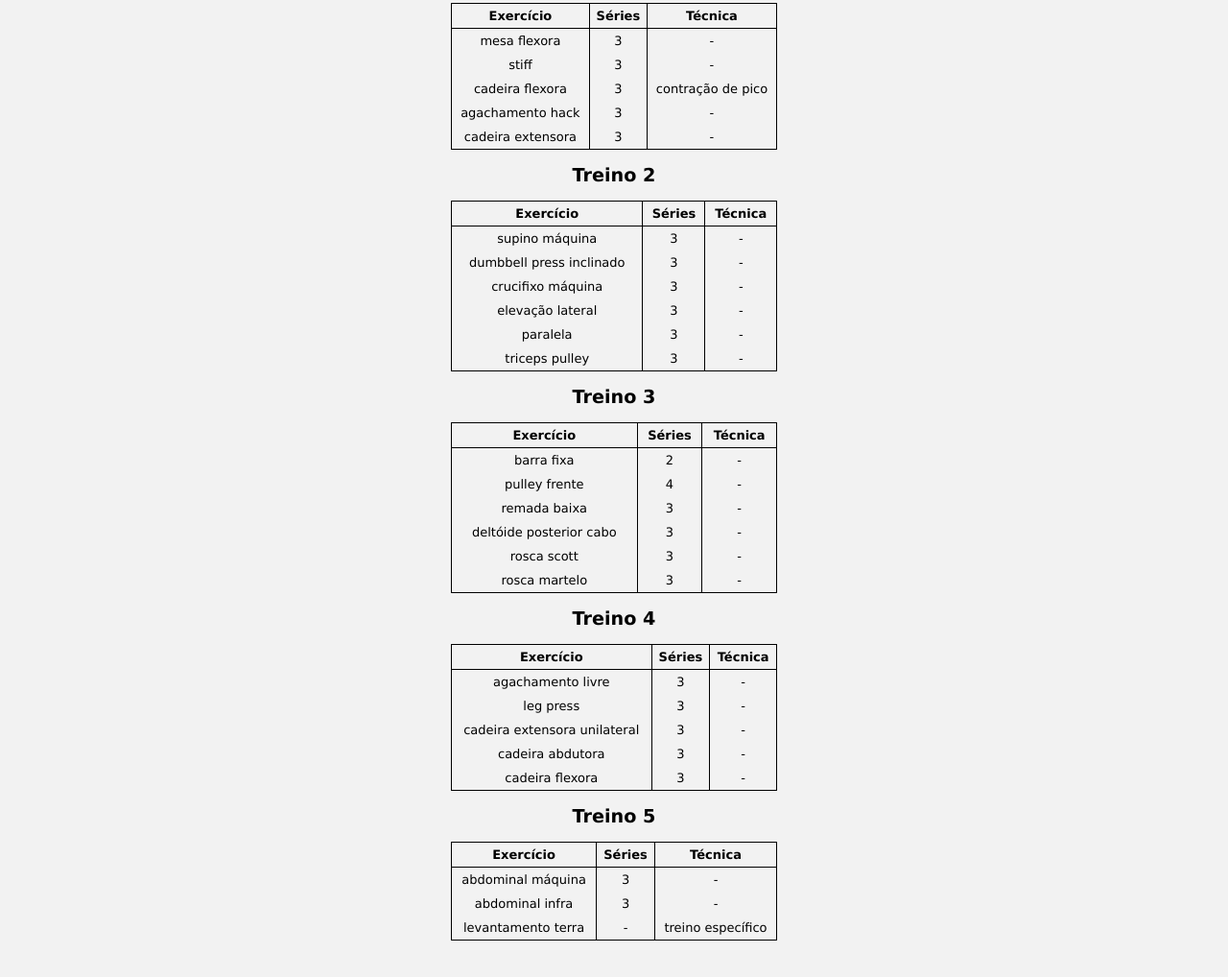
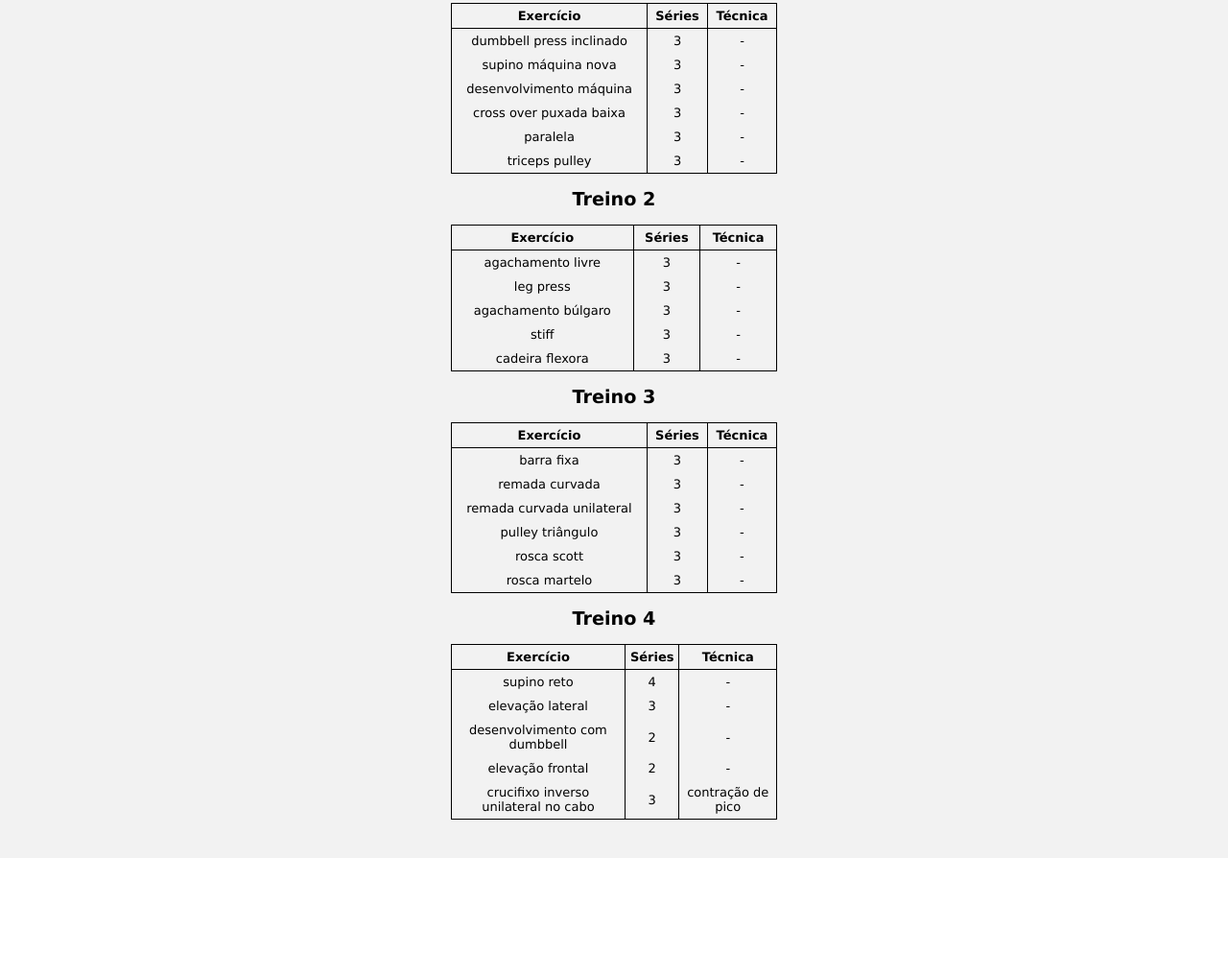
Before and after one commit to Ricardow3/workout, a plain HTML site: page index.html in a window 1280 px wide. Shown: the part 90-1108 px from the top of the page at 96% size. After the commit the page ends 984 px from the top, so only its background shows below. Drawn offline with Linux system fonts and the light colour scheme.

Commit message:
semana 8 treino 2

```diff
--- a/index.html
+++ b/index.html
@@ -17,55 +17,22 @@
         <th>Técnica</th>
       </tr>
       <tr class="exer-line">
-        <td>mesa flexora</td>
-        <td>3</td>
-        <td> - </td>
-      </tr>
-      <tr class="exer-line">
-        <td>stiff</td>
-        <td>3</td>
-        <td> - </td>
-      </tr>
-      <tr class="exer-line">
-        <td>cadeira flexora</td>
-        <td>3</td>
-        <td>contração de pico</td>
-      </tr>
-      <tr class="exer-line">
-        <td>agachamento hack</td>
-        <td>3</td>
-        <td> - </td>
-      </tr>
-      <tr class="exer-line">
-        <td>cadeira extensora</td>
-        <td>3</td>
-        <td> - </td>
-      </tr>
-    </table>
-    <h2>Treino 2</h2>
-    <table>
-      <tr>
-        <th>Exercício</th>
-        <th>Séries</th>
-        <th>Técnica</th>
-      </tr>
-      <tr class="exer-line">
-        <td>supino máquina</td>
-        <td>3</td>
-        <td> - </td>
-      </tr>
-      <tr class="exer-line">
         <td>dumbbell press inclinado</td>
         <td>3</td>
         <td> - </td>
       </tr>
       <tr class="exer-line">
-        <td>crucifixo máquina</td>
+        <td>supino máquina nova</td>
         <td>3</td>
         <td> - </td>
       </tr>
       <tr class="exer-line">
-        <td>elevação lateral</td>
+        <td>desenvolvimento máquina</td>
+        <td>3</td>
+        <td> - </td>
+      </tr>
+      <tr class="exer-line">
+        <td>cross over puxada baixa</td>
         <td>3</td>
         <td> - </td>
       </tr>
@@ -80,6 +47,39 @@
         <td> - </td>
       </tr>
     </table>
+    <h2>Treino 2</h2>
+    <table>
+      <tr>
+        <th>Exercício</th>
+        <th>Séries</th>
+        <th>Técnica</th>
+      </tr>
+      <tr class="exer-line">
+        <td>agachamento livre</td>
+        <td>3</td>
+        <td> - </td>
+      </tr>
+      <tr class="exer-line">
+        <td>leg press</td>
+        <td>3</td>
+        <td> - </td>
+      </tr>
+      <tr class="exer-line">
+        <td>agachamento búlgaro</td>
+        <td>3</td>
+        <td> - </td>
+      </tr>
+      <tr class="exer-line">
+        <td>stiff</td>
+        <td>3</td>
+        <td> - </td>
+      </tr>
+      <tr class="exer-line">
+        <td>cadeira flexora</td>
+        <td>3</td>
+        <td> - </td>
+      </tr>
+    </table>
     <h2>Treino 3</h2>
     <table>
       <tr>
@@ -89,21 +89,21 @@
       </tr>
       <tr class="exer-line">
         <td>barra fixa</td>
-        <td>2</td>
-        <td> - </td>
-      </tr>
-      <tr class="exer-line">
-        <td>pulley frente</td>
-        <td>4</td>
-        <td> - </td>
-      </tr>
-      <tr class="exer-line">
-        <td>remada baixa</td>
         <td>3</td>
         <td> - </td>
       </tr>
       <tr class="exer-line">
-        <td>deltóide posterior cabo</td>
+        <td>remada curvada</td>
+        <td>3</td>
+        <td> - </td>
+      </tr>
+      <tr class="exer-line">
+        <td>remada curvada unilateral</td>
+        <td>3</td>
+        <td> - </td>
+      </tr>
+      <tr class="exer-line">
+        <td>pulley triângulo</td>
         <td>3</td>
         <td> - </td>
       </tr>
@@ -126,52 +126,29 @@
         <th>Técnica</th>
       </tr>
       <tr class="exer-line">
-        <td>agachamento livre</td>
+        <td>supino reto</td>
+        <td>4</td>
+        <td> - </td>
+      </tr>
+      <tr class="exer-line">
+        <td>elevação lateral</td>
         <td>3</td>
         <td> - </td>
       </tr>
       <tr class="exer-line">
-        <td>leg press</td>
-        <td>3</td>
+        <td>desenvolvimento com dumbbell</td>
+        <td>2</td>
         <td> - </td>
       </tr>
       <tr class="exer-line">
-        <td>cadeira extensora unilateral</td>
-        <td>3</td>
+        <td>elevação frontal</td>
+        <td>2</td>
         <td> - </td>
       </tr>
       <tr class="exer-line">
-        <td>cadeira abdutora</td>
+        <td>crucifixo inverso unilateral no cabo</td>
         <td>3</td>
-        <td> - </td>
-      </tr>
-      <tr class="exer-line">
-        <td>cadeira flexora</td>
-        <td>3</td>
-        <td> - </td>
-      </tr>
-    </table>
-    <h2>Treino 5</h2>
-    <table>
-      <tr>
-        <th>Exercício</th>
-        <th>Séries</th>
-        <th>Técnica</th>
-      </tr>
-      <tr class="exer-line">
-        <td>abdominal máquina</td>
-        <td>3</td>
-        <td> - </td>
-      </tr>
-      <tr class="exer-line">
-        <td>abdominal infra</td>
-        <td>3</td>
-        <td> - </td>
-      </tr>
-      <tr class="exer-line">
-        <td>levantamento terra</td>
-        <td> - </td>
-        <td>treino específico</td>
+        <td>contração de pico</td>
       </tr>
     </table>
   </main>
```
